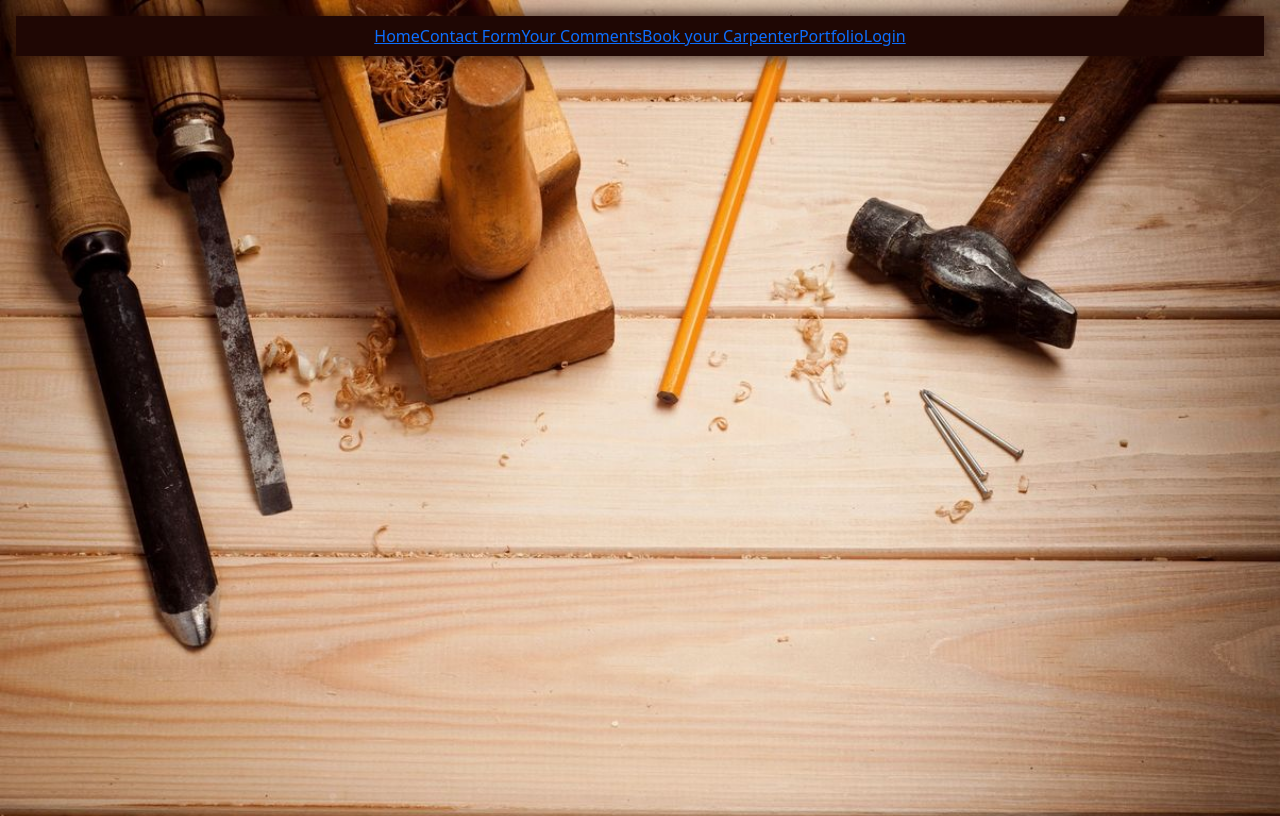
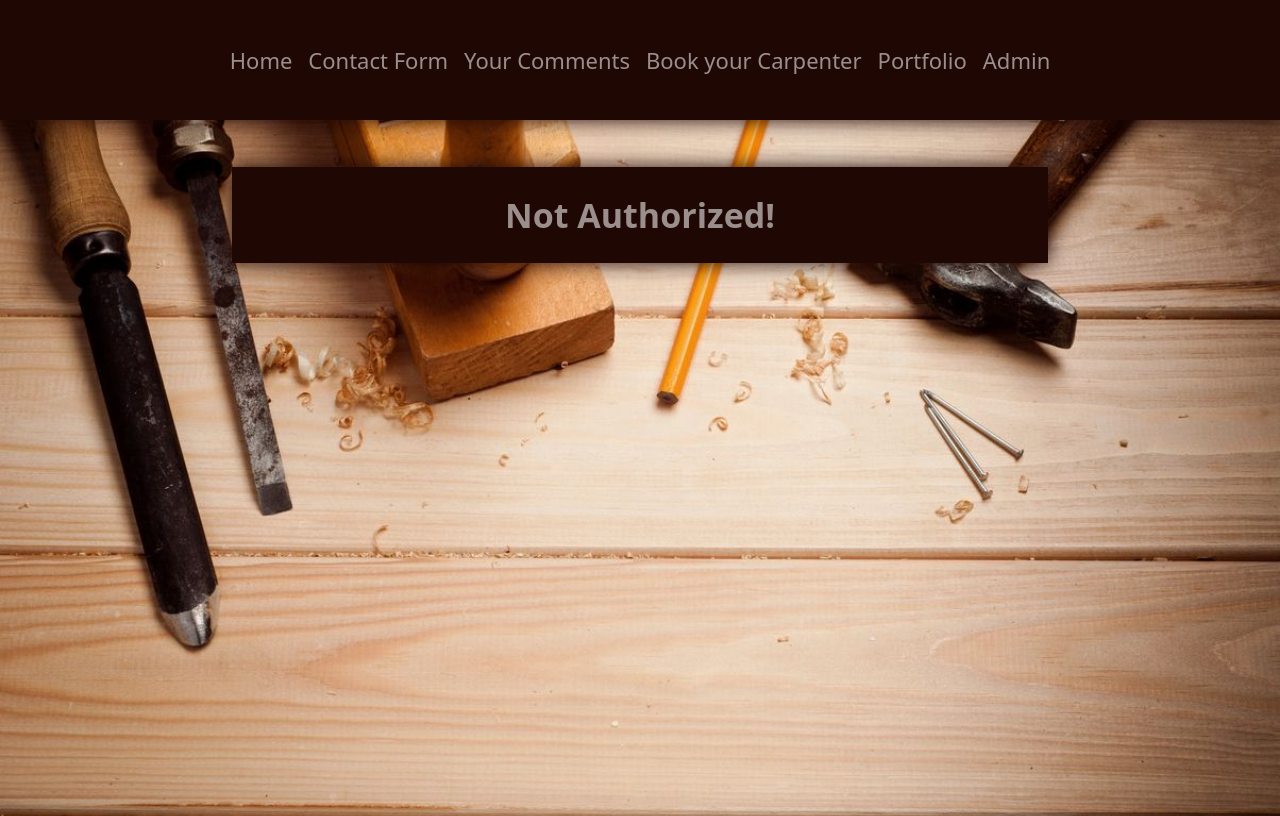
Before and after one commit to emresorkun/handyman-reactjs, a React (Create React App) app: page /admin in a window 1280 px wide. Built offline with nearby package versions, Linux system fonts and the light colour scheme.

Commit message:
navbar styling

```diff
--- a/src/App.scss
+++ b/src/App.scss
@@ -222,7 +222,6 @@ ul,
   display: grid;
   place-items: center;
   align-items: center;
-  margin: 1em;
 }
 
 body {
@@ -242,7 +241,7 @@ body {
 
 .nav-link {
   font-size: x-large;
-  line-height: 80px;
+  line-height: 88px;
   font-size: 22px;
 }
 
--- a/src/components/Navbar.js
+++ b/src/components/Navbar.js
@@ -8,12 +8,24 @@ export default function Navibar() {
       <Navbar.Toggle aria-controls="responsive-navbar-nav" />
       <Navbar.Collapse id="responsive-navbar-nav">
         <Nav className="mr-auto">
-          <Link to="/">Home</Link>
-          <Link to="contact-form">Contact Form</Link>
-          <Link to="comments">Your Comments</Link>
-          <Link to="bookings">Book your Carpenter</Link>
-          <Link to="works">Portfolio</Link>
-          <Link to="admin">Login</Link>
+          <Link to="/" className="nav-link">
+            Home
+          </Link>
+          <Link to="contact-form" className="nav-link">
+            Contact Form
+          </Link>
+          <Link to="comments" className="nav-link">
+            Your Comments
+          </Link>
+          <Link to="bookings" className="nav-link">
+            Book your Carpenter
+          </Link>
+          <Link to="works" className="nav-link">
+            Portfolio
+          </Link>
+          <Link to="admin" className="nav-link">
+            Admin
+          </Link>
         </Nav>
       </Navbar.Collapse>
     </Navbar>
--- a/src/pages/Admin.js
+++ b/src/pages/Admin.js
@@ -15,7 +15,13 @@ const Admin = () => {
           <CommentsPrint />
         </div>
       ) : (
-        <div>nONONONONONNOONNONO</div>
+        <header>
+          <div className="logo-wrapper">
+            <span className="logo">
+              Not Authorized!
+            </span>
+          </div>
+        </header>
       )}
     </div>
   );
--- a/src/pages/works.scss
+++ b/src/pages/works.scss
@@ -4,6 +4,7 @@
   box-sizing: border-box;
   margin: 0;
   padding: 0;
+
 }
 
 h1,
@@ -68,9 +69,9 @@ header {
 }
 
 .logo-wrapper {
-  width: 100%;
   padding: 10px;
   margin: auto;
+  border-radius: 3px;
 }
 
 .logo {
```
